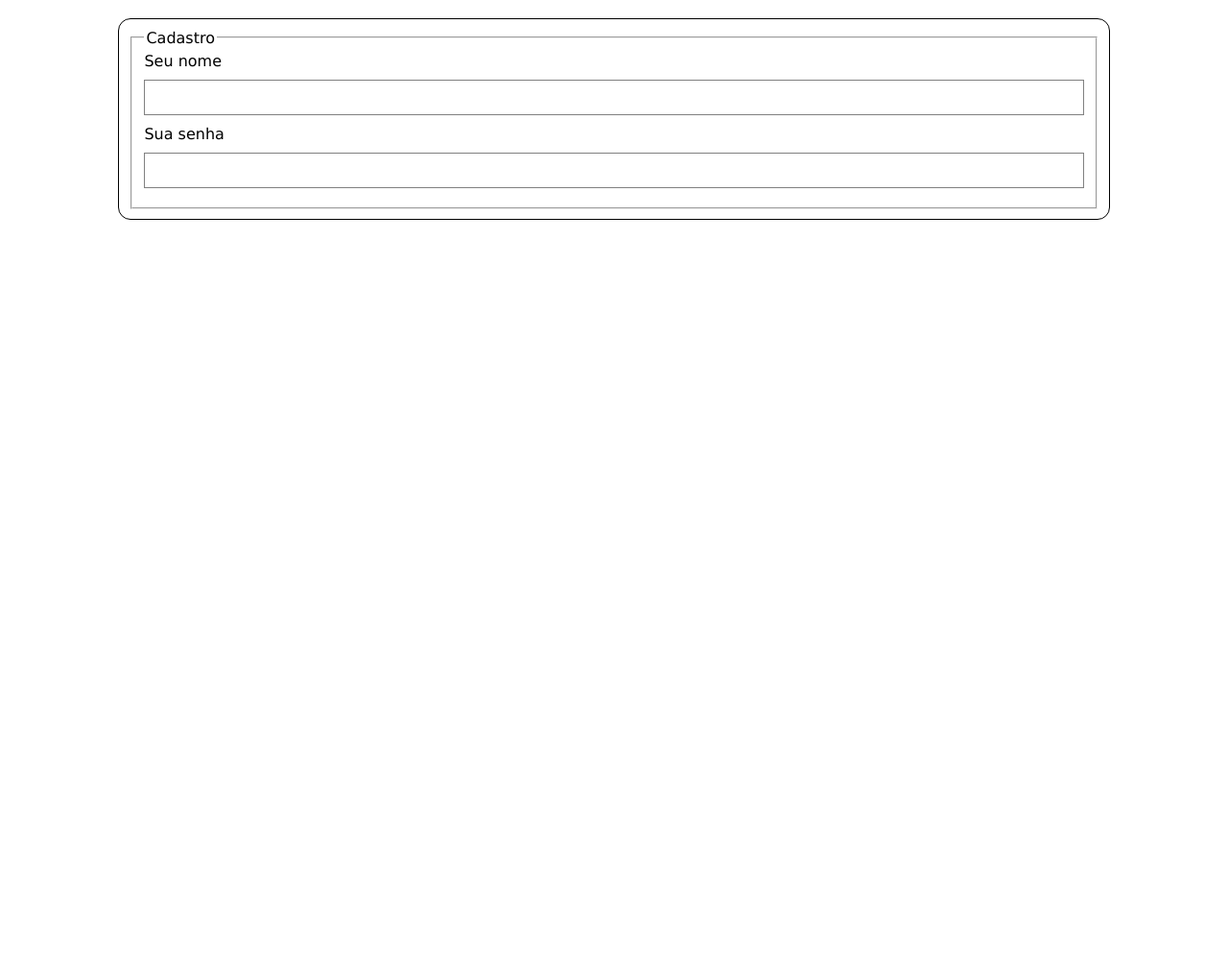
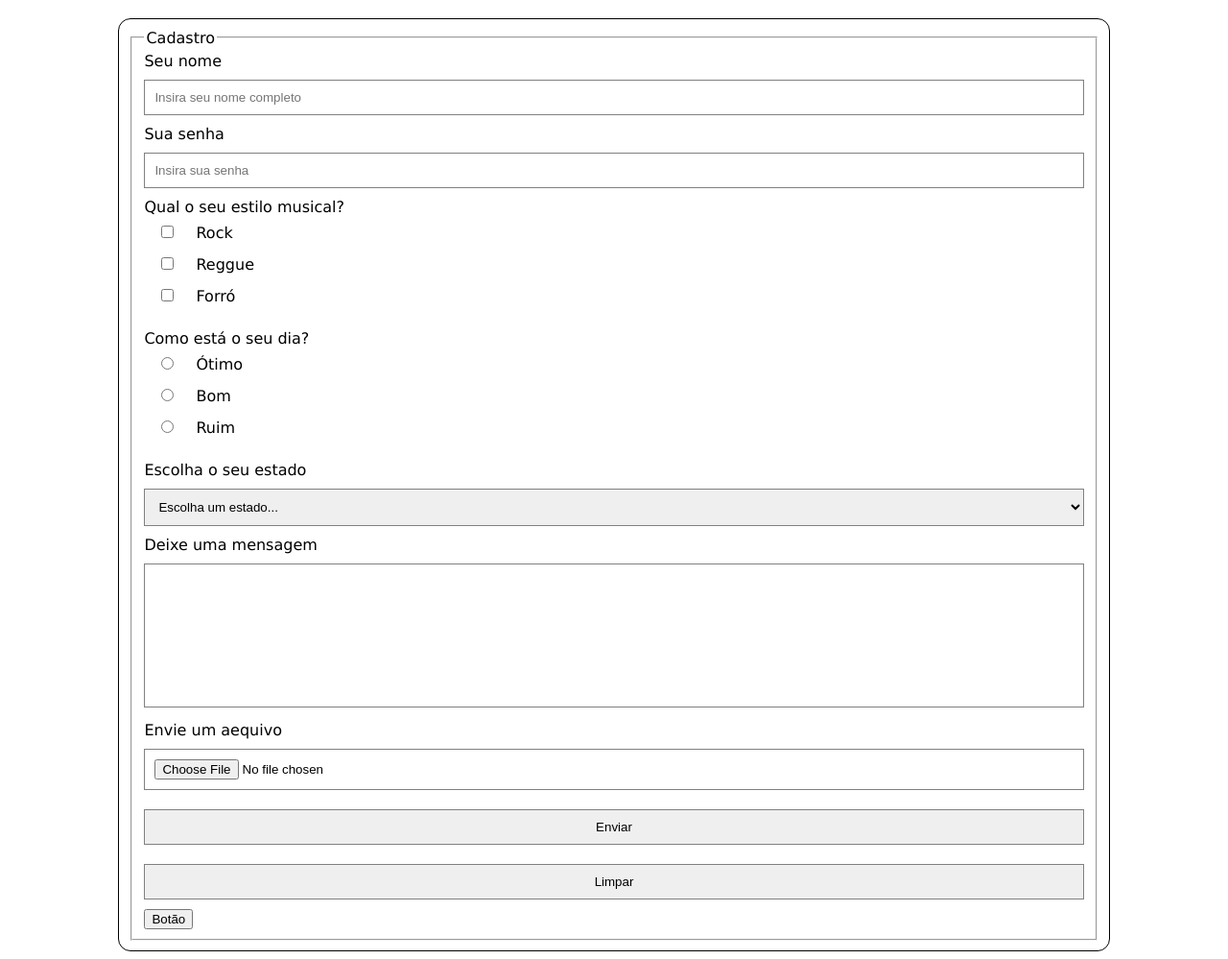
Before and after one commit to LUH-00/Desenvolvimento_de_Sistemas, a plain HTML site: page exemplo10(formulario).html in a window 1280 px wide. Shown: the part 62-1061 px from the top of the page at 96% size. Before the commit the page ends 800 px from the top, so only its background shows below. Drawn offline with Linux system fonts and the light colour scheme.

Commit message:
Continuando formulario HTML, CSS

```diff
--- a/css/formulario.css
+++ b/css/formulario.css
@@ -4,7 +4,11 @@ body{ font-family: verdana;}
 /*FORMULÁRIO*/
 
 form{width: 80%; border: 1px solid black; padding: 10px; margin: 0 auto; border-radius: 13px;}
-input{width: 100%; padding: 10px; margin: 10px 0; box-sizing: border-box; outline: none;
+input, select, textarea {width: 100%; padding: 10px; margin: 10px 0; box-sizing: border-box; outline: none;
 border: 1px solid gray;}
 
-input:focus{box-shadow: 0px 0px 10px black;}
+input[type=checkbox], input[type=radio]{width: 5%; }
+
+input[type=text]:focus, input[type=password]:focus{box-shadow: 0px 0px 10px black;}
+
+textarea{height: 150px; resize: none;}
--- a/exemplo10(formulario).html
+++ b/exemplo10(formulario).html
@@ -13,10 +13,62 @@
         <fieldset>
             <legend>Cadastro</legend>
             <label for="nome">Seu nome</label>
-    <input type="text" name="nome" id="nome"><br>
+    <input type="text" name="nome" id="nome" placeholder="Insira seu nome completo" maxlength=""><br>  <!--maxlength é utilizado para mostra a quantidade de letra -->
 
     <label for="senha">Sua senha</label>
-    <input type="password" name="senha" id="senha">
+    <input type="password" name="senha" id="senha"   placeholder="Insira sua senha"> <!--placeholder é utilizado para instruir o usuario-->
+
+    <label for="">Qual o seu estilo musical?</label>
+    <br>
+
+    <input type="checkbox" name="musica" id="rock" value="rock">
+    <label for="rock">Rock</label>
+    <br>
+
+    <input type="checkbox" name="musica" id="reggue" value="reggue">
+    <label for="reggue">Reggue</label>
+    <br>
+
+    <input type="checkbox" name="musica" id="forro" value="forro">
+    <label for="forro">Forró</label>
+    <br>
+    <br>
+    <label for="">Como está o seu dia?</label><br>
+    <input type="radio" name="dia" id="otimo" value="otimo">
+    <label for="otimo">Ótimo</label>
+    <br>
+    <input type="radio" name="dia" id="bom" value="bom">
+    <label for="bom">Bom</label>
+    <br>
+    <input type="radio" name="dia" id="ruim" value="ruim">
+    <label for="ruim">Ruim</label><br><br>
+
+    <label for="estado">Escolha o seu estado</label> <br>
+
+    <select name="estado" id="estado">
+        <option value="">Escolha um estado...</option>
+        <option value="MA">Maranhão</option>
+        <option value="SP">São Paulo</option>
+        <option value="RL">Rio de Janeiro</option>
+    </select>
+
+    <br>
+    <label for="">Deixe uma mensagem</label> <br>
+    <textarea name="mensagem" id="mensagem" ></textarea> <!--Cria uma caixa para vc colocar opinião-->
+    <br>
+
+    <label for="">Envie um aequivo</label>
+    <input type="file" name="arquivo" id="arquivo" accept="image/*"> <!-- Escolher arquivo-->
+
+<br>
+<section class="btn">
+    <input type="submit" value="Enviar">
+    <input type="reset" value="Limpar">
+    <button type="">Botão</button>
+</section>
+
+
+
 
         </fieldset>
 
```
